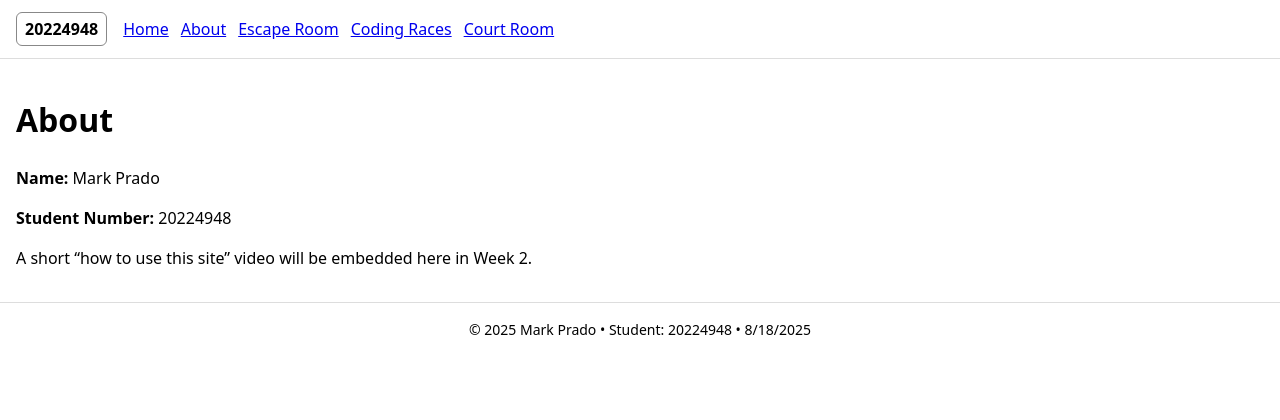
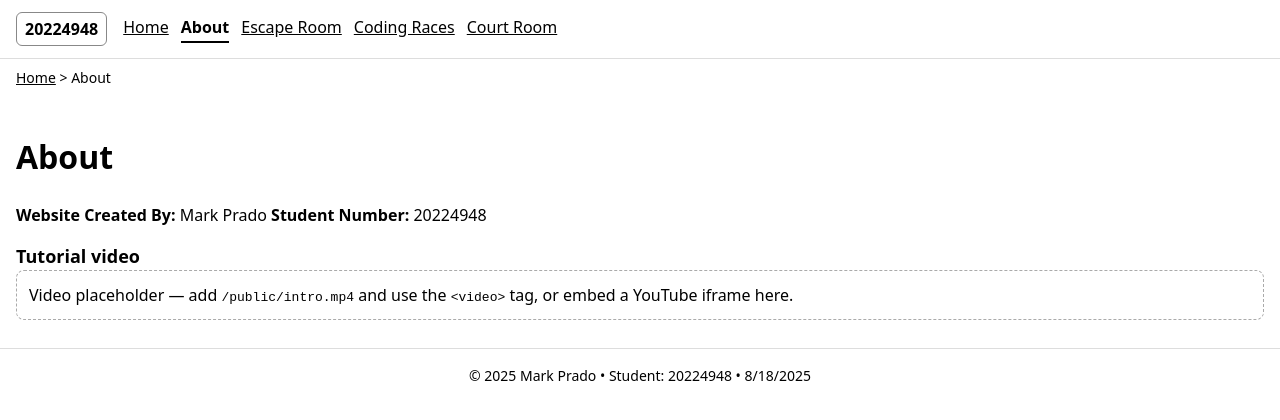
Before and after one commit to 20224948/CSE3CWA-A2, a Next.js app: page /about in a window 1280 px wide. Shown: the top 420 px of the page. Built offline with nearby package versions, Linux system fonts and the light colour scheme.

Commit message:
Added breadcrumb navigation with cookies-enabled menu

```diff
--- a/app/about/page.tsx
+++ b/app/about/page.tsx
@@ -1,10 +1,33 @@
+// app/about/page.tsx
 export default function About() {
   return (
     <main>
       <h1>About</h1>
-      <p><strong>Name:</strong> Mark Prado</p>
-      <p><strong>Student Number:</strong> 20224948</p>
-      <p>A short “how to use this site” video will be embedded here in Week 2.</p>
+
+      <section aria-label="Student details" style={{ marginBlock: 12 }}>
+        <p><strong>Website Created By:</strong> Mark Prado<strong> Student Number:</strong> 20224948</p>
+      </section>
+
+      {/* Placeholder video block — replace with real video later*/}
+      <section aria-label="Tutorial video" style={{ marginBlock: 12 }}>
+        <h2 style={{ margin: 0, fontSize: 18 }}>Tutorial video</h2>
+        <div
+          style={{
+            border: "1px dashed #aaa",
+            padding: 12,
+            borderRadius: 8,
+            background: "transparent",
+          }}
+        >
+          <p style={{ margin: 0 }}>
+            Video placeholder — add <code>/public/intro.mp4</code> and use the
+            {' '}<code>&lt;video&gt;</code>{' '}tag, or embed a YouTube iframe here.
+          </p>
+          {/*
+          Video Placeholder
+          */}
+        </div>
+      </section>
     </main>
   );
 }
--- /dev/null
+++ b/app/components/Breadcrumb.tsx
@@ -0,0 +1,30 @@
+"use client";
+import { usePathname } from "next/navigation";
+
+function pretty(label: string) {
+  return label
+    .split("-")
+    .map(s => s.charAt(0).toUpperCase() + s.slice(1))
+    .join(" ");
+}
+
+export default function Breadcrumb() {
+  const pathname = usePathname(); // e.g. "/coding-races"
+  const parts = pathname.split("/").filter(Boolean);
+
+  return (
+    <nav aria-label="Breadcrumb" style={{ fontSize: 14, margin: "8px 16px" }}>
+      <a href="/">Home</a>
+      {parts.map((part, i) => {
+        const href = "/" + parts.slice(0, i + 1).join("/");
+        return (
+          <span key={href}>
+            {" "}
+            &gt;{" "}
+            {i < parts.length - 1 ? <a href={href}>{pretty(part)}</a> : <span aria-current="page">{pretty(part)}</span>}
+          </span>
+        );
+      })}
+    </nav>
+  );
+}
--- /dev/null
+++ b/app/components/Nav.tsx
@@ -0,0 +1,61 @@
+"use client";
+import { useEffect, useState } from "react";
+import { usePathname } from "next/navigation";
+
+const COOKIE_KEY = "lastMenu";
+
+function setCookie(name: string, value: string, days = 30) {
+  const d = new Date();
+  d.setTime(d.getTime() + days * 24 * 60 * 60 * 1000);
+  document.cookie = `${name}=${encodeURIComponent(value)}; expires=${d.toUTCString()}; path=/`;
+}
+function getCookie(name: string) {
+  const m = document.cookie.match(new RegExp('(?:^|; )' + name + '=([^;]*)'));
+  return m ? decodeURIComponent(m[1]) : "";
+}
+
+export default function Nav() {
+  const pathname = usePathname();
+  const [last, setLast] = useState<string>("");
+
+  useEffect(() => {
+    // save current path as last visited
+    setCookie(COOKIE_KEY, pathname);
+    // read last for optional UI
+    setLast(getCookie(COOKIE_KEY));
+  }, [pathname]);
+
+  const links = [
+    { href: "/", label: "Home" },
+    { href: "/about", label: "About" },
+    { href: "/escape-room", label: "Escape Room" },
+    { href: "/coding-races", label: "Coding Races" },
+    { href: "/court-room", label: "Court Room" },
+  ];
+
+  return (
+    <nav aria-label="Main" style={{ display: "flex", gap: 12 }}>
+      {links.map((l) => {
+        const active = pathname === l.href;
+        const lastVisited = !active && last === l.href;
+        return (
+          <a
+            key={l.href}
+            href={l.href}
+            aria-current={active ? "page" : undefined}
+            style={{
+              textDecoration: active ? "none" : "underline",
+              fontWeight: active ? 700 : 400,
+              borderBottom: active ? "2px solid currentColor" : "2px solid transparent",
+              paddingBottom: 2,
+              opacity: lastVisited ? 0.85 : 1,
+            }}
+            title={lastVisited ? "Last visited" : undefined}
+          >
+            {l.label}
+          </a>
+        );
+      })}
+    </nav>
+  );
+}
--- a/app/layout.tsx
+++ b/app/layout.tsx
@@ -1,20 +1,22 @@
-// app/layout.tsx
 import type { Metadata } from "next";
+import Nav from "./components/Nav";
+import Breadcrumb from "./components/Breadcrumb";
 
 export const metadata: Metadata = {
   title: "CSE3CWA - Assignment 1",
-  description: "Assignment scaffold with student number and navigation",
+  description: "Assignment 1 for CSE3CWA, created by Mark Prado (20224948).",
 };
 
-export default function RootLayout({
-  children,
-}: {
-  children: React.ReactNode;
-}) {
+export default function RootLayout({ children }: { children: React.ReactNode }) {
   return (
     <html lang="en">
       <body style={{ margin: 0, fontFamily: "system-ui, sans-serif", lineHeight: 1.5 }}>
-        {/* Header with student ID + navigation */}
+        <style>{`
+          :root { color-scheme: light dark; }
+          a { color: inherit; text-decoration: underline; }
+          header, footer { background: transparent; }
+        `}</style>
+
         <header
           style={{
             display: "flex",
@@ -24,7 +26,6 @@ export default function RootLayout({
             borderBottom: "1px solid #ddd",
           }}
         >
-          {/* Student number badge */}
           <div
             style={{
               fontWeight: 700,
@@ -36,19 +37,14 @@ export default function RootLayout({
             20224948
           </div>
 
-          <nav aria-label="Main" style={{ display: "flex", gap: 12 }}>
-            <a href="/">Home</a>
-            <a href="/about">About</a>
-            <a href="/escape-room">Escape Room</a>
-            <a href="/coding-races">Coding Races</a>
-            <a href="/court-room">Court Room</a>
-          </nav>
+          {/* Menu (sets/reads cookie for navigation) */}
+          <Nav />
         </header>
 
-        {/* Page content */}
+        <Breadcrumb />
+
         <main style={{ padding: 16 }}>{children}</main>
 
-        {/* Footer with your ID */}
         <footer
           style={{
             padding: 16,
@@ -57,8 +53,7 @@ export default function RootLayout({
             textAlign: "center",
           }}
         >
-          © {new Date().getFullYear()} Mark Prado • Student: 20224948 •{" "}
-          {new Date().toLocaleDateString()}
+          © {new Date().getFullYear()} Mark Prado • Student: 20224948 • {new Date().toLocaleDateString()}
         </footer>
       </body>
     </html>
--- a/app/page.tsx
+++ b/app/page.tsx
@@ -2,7 +2,6 @@ export default function Home() {
   return (
     <main>
       <h1>Home</h1>
-      <p>Week 1</p>
     </main>
   );
 }
```
